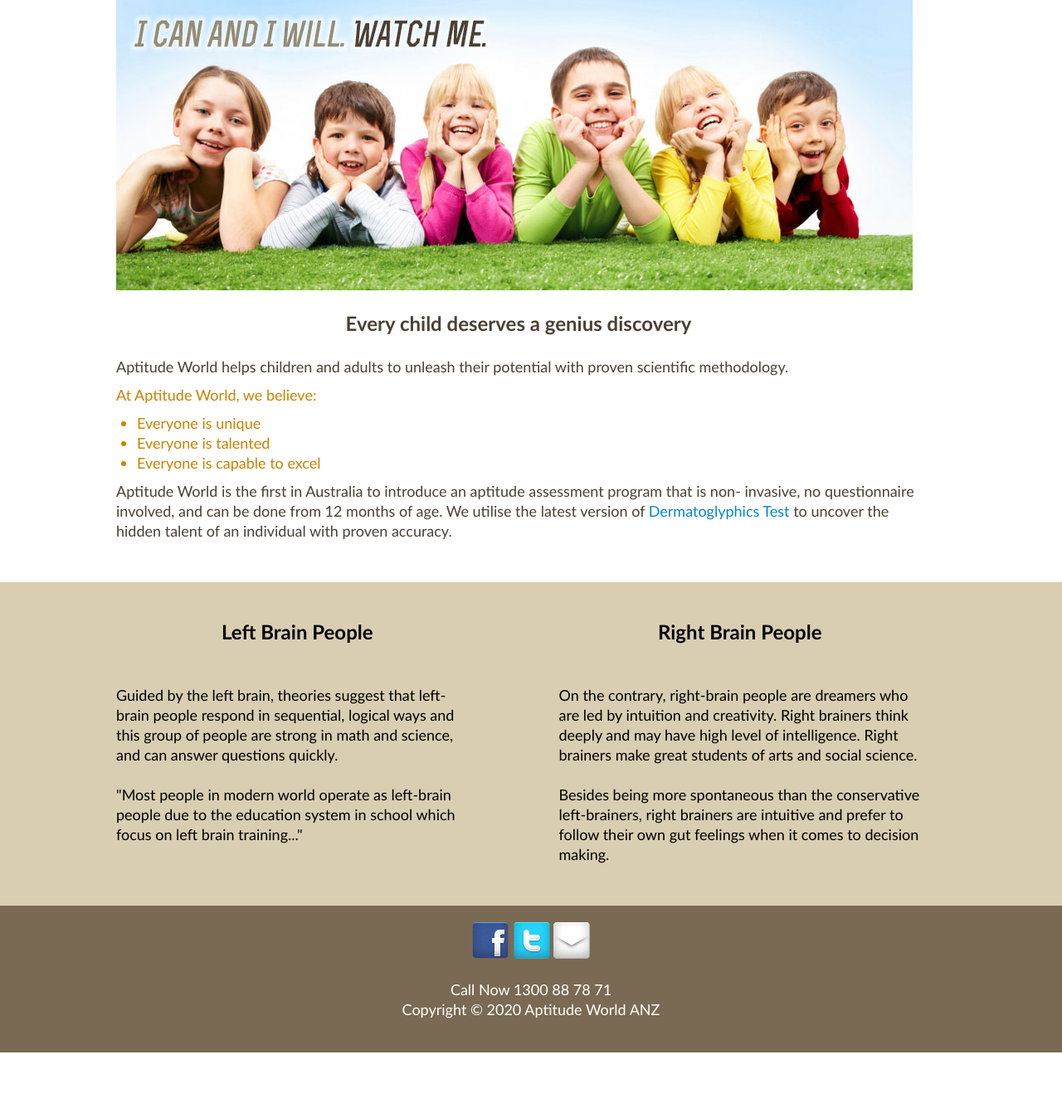
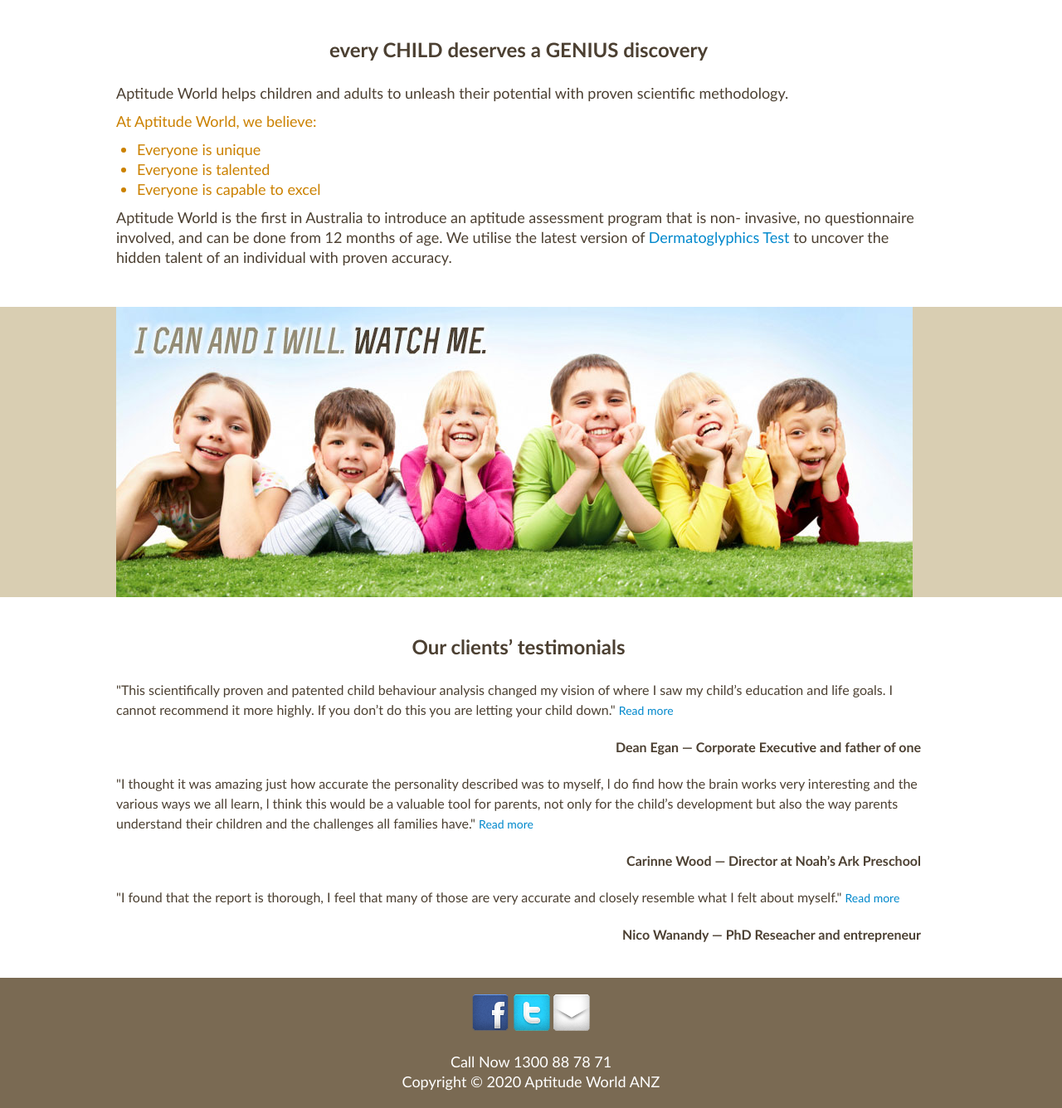
Before and after one commit to arimbun/aptitude, a Django app: template apps/landing/templates/landing/index.html in a window 1280 px wide; the page is wider, and only the part inside the window is pictured. Shown: the part 244-1580 px from the top of that part at 83% size. Before the commit the page ends 1513 px from the top of that part, so only its background shows below. Run offline with Django 3.2, Linux system fonts and the light colour scheme; the template is opened without the code that fills it: most values are stand-ins (such as "Sample title", 1, 10 or a date in 2020); parts of the project's set-up code (start-up, migrations or seed data) failed here and were passed over; some libraries are stand-ins or nearby versions.

Commit message:
Homepage changes

```diff
--- a/apps/landing/static/landing/css/custom.css
+++ b/apps/landing/static/landing/css/custom.css
@@ -22,7 +22,7 @@
 
 .container {
     font-size: 18px;
-    padding: 20px 10px 40px 10px;
+    padding: 20px 10px 20px 10px;
 }
 
 #cFooter {
--- a/apps/landing/templates/landing/index.html
+++ b/apps/landing/templates/landing/index.html
@@ -10,9 +10,35 @@
     </script>
 
     <div class="row" style="background-color:#ffffff">
-        <div class="container" style="padding-top:0;">
+        <div class="container" style="padding-bottom: 0">
             <div class="row">
                 <div class="span10 offset1" id="content1">
+                    <h2>every CHILD deserves a GENIUS discovery</h2>
+
+                    <p>Aptitude World helps children and adults to unleash their potential with proven scientific
+                        methodology.</p>
+
+                    <p style="color: #cb8101;">At Aptitude World, we believe:</p>
+                    <ul style="color: #cb8101;">
+                        <li>Everyone is unique</li>
+                        <li>Everyone is talented</li>
+                        <li>Everyone is capable to excel</li>
+                    </ul>
+
+                    <p>Aptitude World is the first in Australia to introduce an aptitude assessment program that is non-
+                        invasive, no questionnaire involved, and can be done from 12 months of age. We utilise the
+                        latest version of <a href="{% url 'landing:dermatoglyphics' %}">Dermatoglyphics Test</a> to
+                        uncover the hidden talent of
+                        an individual with proven accuracy.</p>
+                </div>
+            </div>
+        </div>
+    </div>
+
+    <div class="row" style="background-color:#d9ceb2">
+        <div class="container" style="padding-top:0; padding-bottom: 0">
+            <div class="row">
+                <div class="span10 offset1" id="content2">
                     <div id="myCarousel" class="carousel slide">
 
                         <!-- Carousel items -->
@@ -27,58 +53,76 @@
                         </div>
                     </div>
                     <!-- end of Div mycarousel-->
-
-                    <h2>Every child deserves a genius discovery</h2>
-
-                    <p>Aptitude World helps children and adults to unleash their potential with proven scientific
-                        methodology.</p>
-
-                    <p style="color: #cb8101;">At Aptitude World, we believe:</p>
-                    <ul style="color: #cb8101;">
-                        <li>Everyone is unique</li>
-                        <li>Everyone is talented</li>
-                        <li>Everyone is capable to excel</li>
-                    </ul>
-
-                    <p>Aptitude World is the first in Australia to introduce an aptitude assessment program that is non-
-                        invasive, no questionnaire involved, and can be done from 12 months of age. We utilise the
-                        latest version of <a href="{% url 'landing:dermatoglyphics' %}">Dermatoglyphics Test</a> to uncover the hidden talent of
-                        an individual with proven accuracy.</p>
                 </div>
             </div>
         </div>
     </div>
 
-    <div class="row" style="background-color:#d9ceb2">
+    <div class="row" style="background-color:#ffffff">
         <div class="container">
             <div class="row">
-                <div class="span10 offset1" id="content2">
-                    <div id="leftSect">
-                        <h2>Left Brain People</h2>
-                        <br>
+                <div class="span10 offset1" id="content3">
+                    <h2>Our clients’ testimonials</h2>
 
-                        <p>
-                            Guided by the left brain, theories suggest that left-brain people respond in sequential,
-                            logical ways and this group of people are strong in math and science, and can answer
-                            questions quickly. <br><br>"Most people in modern world operate as left-brain people due to
-                            the education system in school which focus on left brain training..."
-                        </p>
+                    <div class="testimonial-table">
+                        <div class="testimonial-row">
+                            {#            <div class="testimonial-image">#}
+                            {#                <img src="{% static 'landing/img/aptitude/testimonial2.jpg' %}">#}
+                            {#            </div>#}
+                            <div class="testimonial-message">
+                                <p>"This scientifically proven and patented child behaviour analysis changed my vision
+                                    of where I
+                                    saw my child’s education and life goals. I cannot recommend it more highly. If you
+                                    don’t do this
+                                    you are letting your child down."
+                                    <a href="{% url 'landing:testimonials' %}" style="font-size: 14px;">Read more</a>
+                                </p>
+
+                                <div class="testimonial-author">Dean Egan &mdash; Corporate Executive and father of
+                                    one
+                                </div>
+                            </div>
+                        </div>
                     </div>
 
-                    <div id="rightSect">
-                        <h2>Right Brain People</h2>
-                        <br>
+                    <div class="testimonial-table">
+                        <div class="testimonial-row">
+                            {#                            <div class="testimonial-image"></div>#}
+                            <div class="testimonial-message">
+                                <p>"I thought it was amazing just how accurate the personality described was to myself,
+                                    l do find
+                                    how the brain works very interesting and the various ways we all learn, l think this
+                                    would be a
+                                    valuable tool for parents, not only for the child’s development but also the way
+                                    parents
+                                    understand their children and the challenges all families have."
+                                    <a href="{% url 'landing:testimonials' %}" style="font-size: 14px;">Read more</a>
+                                </p>
 
-                        <p>
-                            On the contrary, right-brain people are dreamers who are led by intuition and creativity.
-                            Right brainers think deeply and may have high level of intelligence. Right brainers make
-                            great students of arts and social science. <br><br>Besides being more spontaneous than the
-                            conservative left-brainers, right brainers are intuitive and prefer to follow their own gut
-                            feelings when it comes to decision making.
-                        </p>
+                                <div class="testimonial-author">Carinne Wood &mdash; Director at Noah’s Ark Preschool
+                                </div>
+                            </div>
+                        </div>
                     </div>
 
-                    <div id="clear"></div>
+                    <div class="testimonial-table">
+                        <div class="testimonial-row">
+                            {#            <div class="testimonial-image">#}
+                            {#                <img src="{% static 'landing/img/aptitude/testimonial3.jpg' %}">#}
+                            {#            </div>#}
+                            <div class="testimonial-message">
+                                <p>"I found that the report is thorough, I feel that many of those are very accurate and
+                                    closely
+                                    resemble what I felt about myself."
+                                    <a href="{% url 'landing:testimonials' %}" style="font-size: 14px;">Read more</a>
+                                </p>
+
+                                <div class="testimonial-author">Nico Wanandy &mdash; PhD Reseacher and entrepreneur
+                                </div>
+                            </div>
+
+                        </div>
+                    </div>
                 </div>
             </div>
         </div>
```
